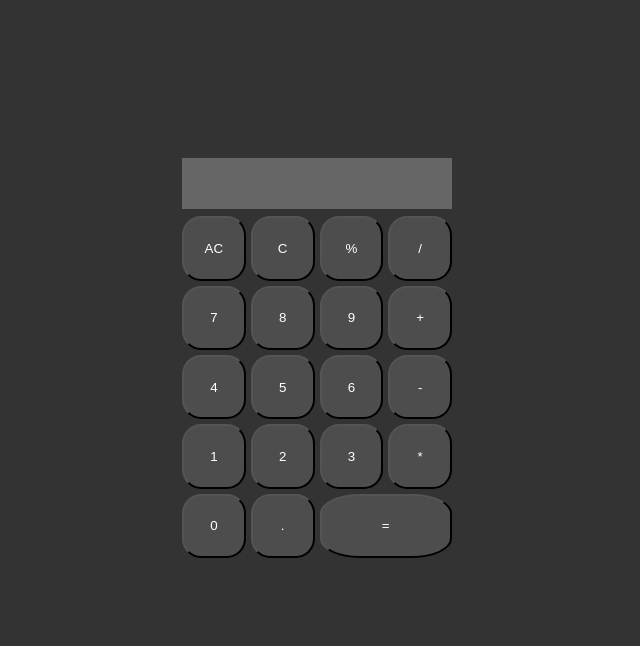
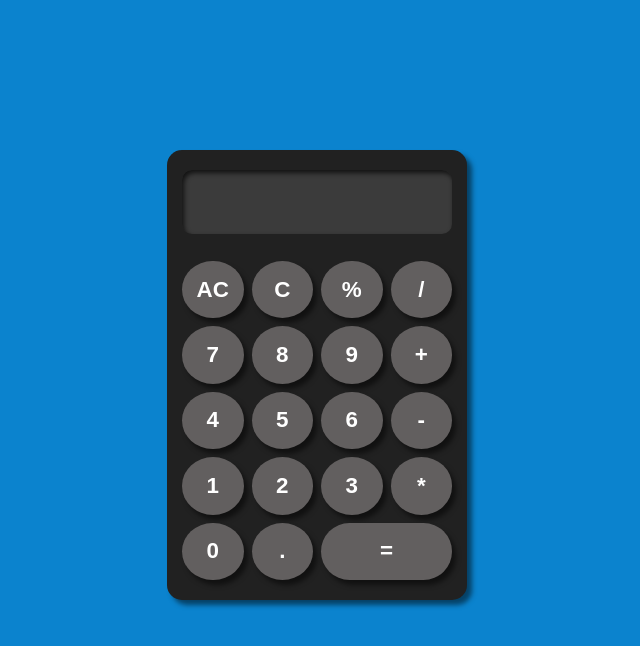
Before and after one commit to YoussefTamerr/Calculator, a plain HTML site: page index.html in a window 1280 px wide. Shown: the whole page, without its empty margins (323-963 px from the left). Drawn offline with Linux system fonts and the light colour scheme.

Commit message:
finished styling

```diff
--- a/index.html
+++ b/index.html
@@ -16,8 +16,8 @@
 
         </div>
         <div id="buttons" class="buttons">
-            <button class="button" id="op">AC</button>
-            <button class="button" id="op">C</button>
+            <button class="button" id="erase">AC</button>
+            <button class="button" id="erase">C</button>
             <button class="button" id="op">%</button>
             <button class="button" id="op">/</button>
             <button class="button" id="digit">7</button>
@@ -34,7 +34,7 @@
             <button class="button" id="op">*</button>
             <button class="button" id="digit">0</button>
             <button class="button" id="digit">.</button>
-            <button class="button equal" id="op">=</button>
+            <button class="button equal" id="equal">=</button>
         </div>
     </div>
 
--- a/styles.css
+++ b/styles.css
@@ -2,22 +2,28 @@ body {
     display: flex;
     justify-content: center;
     align-items: center;
-    background-color: #333333;
+    background-color: #0b83ce;
+    min-height: fit-content;
+    margin: 0px;
     .main {
+        box-shadow: 5px 5px 5px rgba(0,0,0,0.5);
         margin: 150px;
         width: 300px;
-        height: 400px;
-        border: 2px;
-        border-color: rgb(255, 255, 255);
-        border-radius: 10px;
+        height: 450px;
+        border-radius: 15px;
         display: flex;
         flex-direction: column;
         align-items: center;
         gap: 7px;
+        background-color: #212121;
         .display {
             width: 90%;
-            height: 60px;
-            background-color: #666666;
+            height: 90px;
+            background-color: #3B3B3B;
+            margin-top: 20px;
+            border: 0px;
+            border-radius: 10px;
+            box-shadow: inset 2px 3px 5px 0px rgba(0,0,0,0.7);
         }
         .buttons {
             display: grid;
@@ -25,17 +31,37 @@ body {
             grid-template-columns: repeat(4, 1fr);
             height: 100%;
             width: 90%;
-            gap: 5px;
+            gap: 8px;
+            margin: 20px;
             .button {
                 color: #ffffff;
-                background-color: #4d4d4d;
+                background-color: #625f5f;
                 text-align: center;
-                border-radius: 30%;
+                border: 0px;
+                border-radius: 100%;
+                border-color: #000000;
+                box-shadow: 4px 5px 5px 0px rgba(0,0,0,0.5);
+                font-size: 1.4rem ;
+                font-weight: 700;
+            }
+            .button:hover {
+                color: black;
+                background-color: #cccccc;
+                transform: translateY(-2px);
+            }
+            #op:hover {
+                background-color: cadetblue;
+            }
+            #erase:hover {
+                background-color: firebrick;
             }
 
             .equal {
                 grid-column: 3/5;
-
+                border-radius: 35px;
+            }
+            .equal:hover {
+                background-color: limegreen;
             }
         }
     }
```
